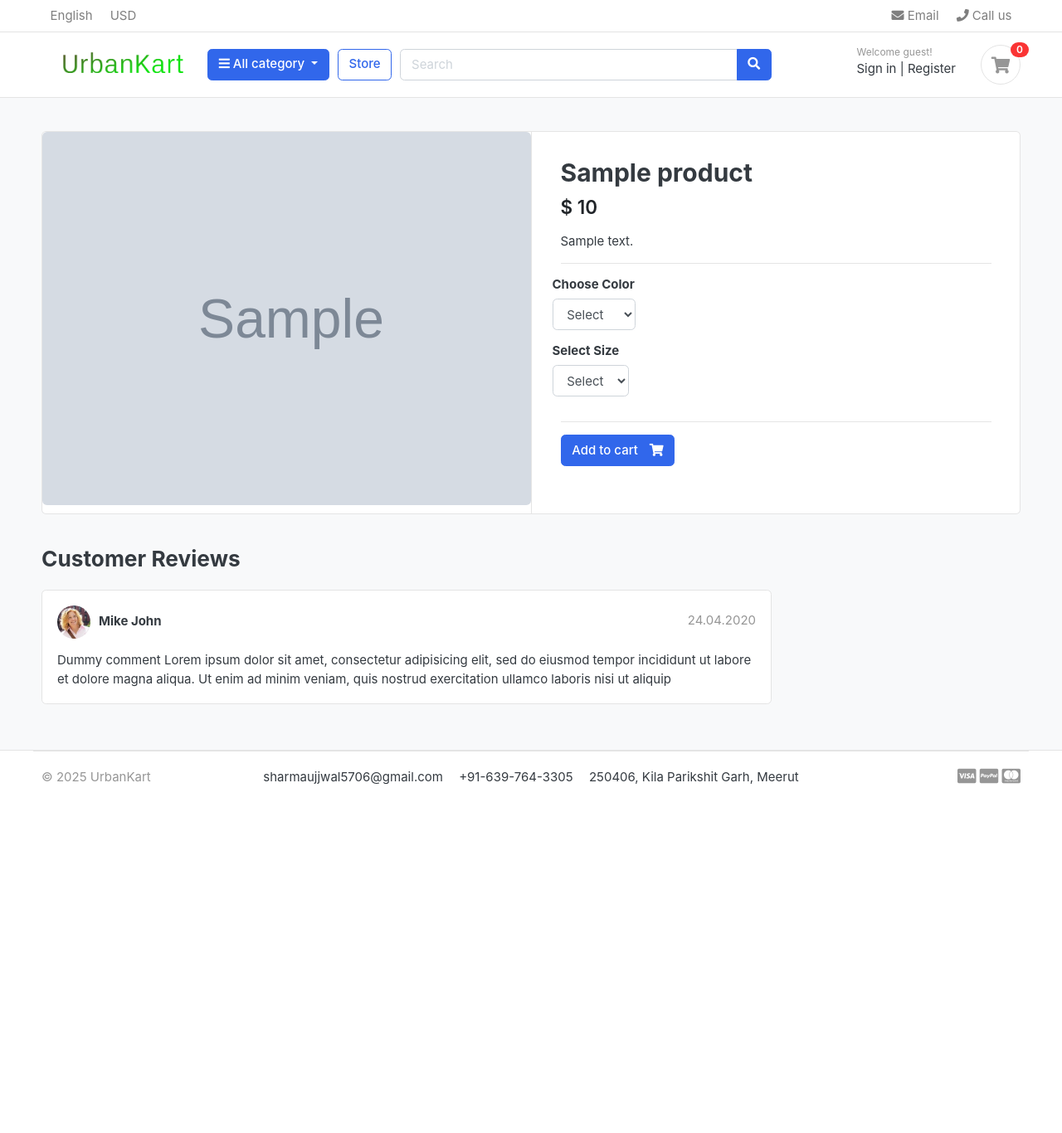
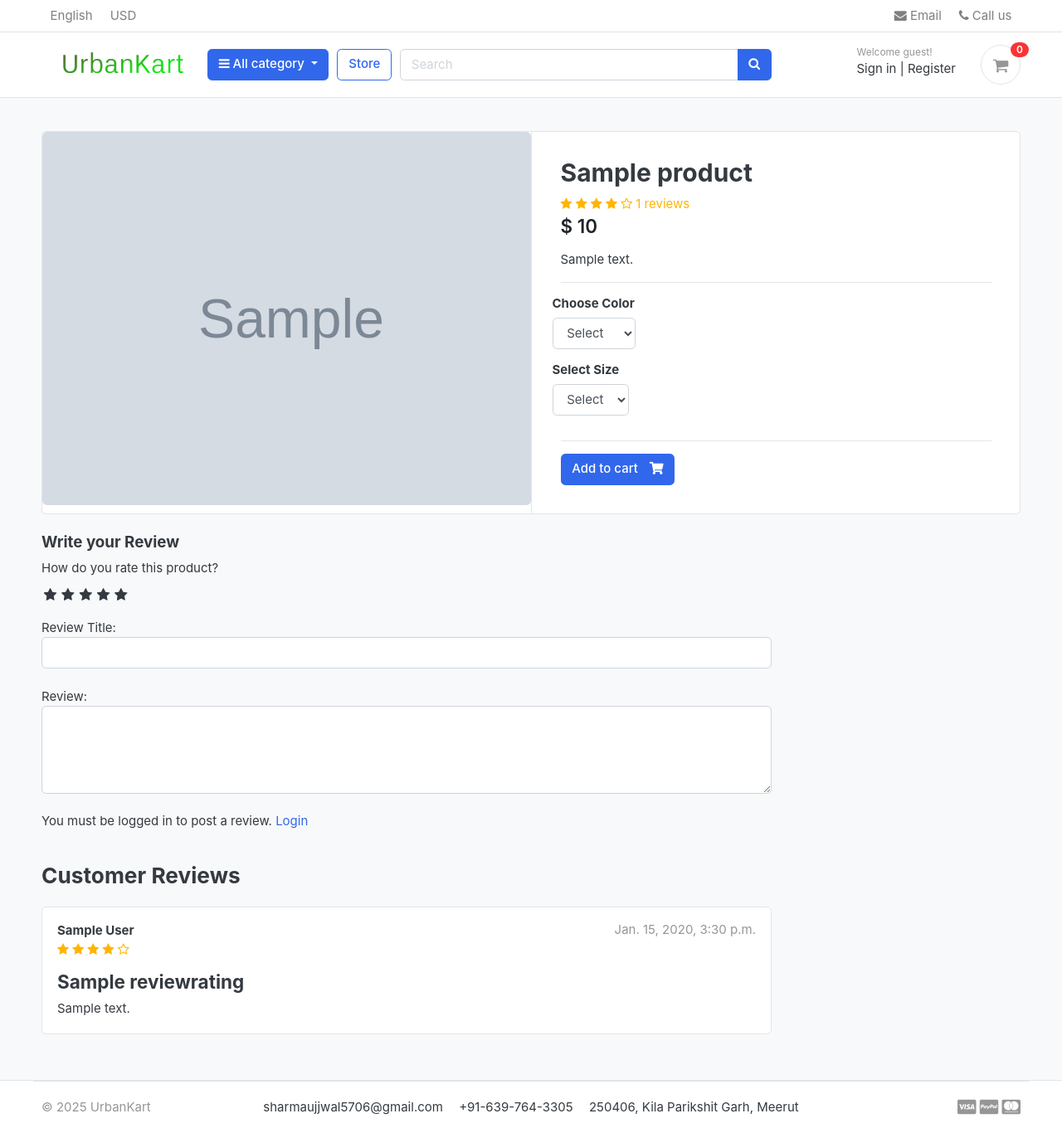
Before and after one commit to Ujjwal5705/UrbanKart, a Django app: a page that uses templates/base.html in a window 1280 px wide. Shown: the whole page at 83% size. Before the commit the page ends 946 px from the top, so only its background shows below. Run offline with Django 5.2, Linux system fonts and the light colour scheme; tables that the repository leaves empty hold one stand-in row (values such as "Sample post"); grey boxes marked "Sample" are stand-in pictures; some libraries are stand-ins or nearby versions; some web fonts are replaced.

Commit message:
Review and Rating system

```diff
--- /dev/null
+++ b/UrbanKart/static/css/custom.css
@@ -0,0 +1,45 @@
+/* Hide radio button */
+.rate > input{
+    display: none;
+}
+
+.rate{
+    display: inline-block;
+    border: 0;
+}
+
+.rate > label{
+    float: right;
+}
+
+/* Showing the stars */
+.rate > label:before{
+    display: inline-block;
+    font-size: 1.1rem;
+    font-family: FontAwesome;
+    content: "\f005";
+    margin: 0;
+    padding: 0.3rem .2rem;
+    cursor: pointer;
+}
+
+/* Half star */
+.rate .half:before{
+    content: '\f089';
+    position: absolute;
+    padding-right: 0;
+}
+
+/* Click and hover */
+input:checked ~ label, label:hover ~ label{
+    color: #ffb503;
+}
+
+/* hover highlight */
+input:checked + label:hover, input:checked ~ label:hover, input:checked ~ label:hover ~ label, label:hover ~ input:checked ~ label{
+    color: #cc9000;
+}
+
+.rating-star{
+    color: #ffb503;
+}
--- a/accounts/models.py
+++ b/accounts/models.py
@@ -64,6 +64,9 @@ class Account(AbstractBaseUser):
     def __str__(self):
         return self.email
 
+    def full_name(self):
+        return f'{self.first_name} {self.last_name}'
+
     def has_perm(self, perm, obj=None):
         return self.is_admin
 
--- a/orders/models.py
+++ b/orders/models.py
@@ -1,6 +1,7 @@
 from django.db import models
 from accounts.models import Account
-from store.models import Product, Variation
+from store.models import Product, Variation, ReviewRating
+from django.db.models import Avg
 
 # Create your models here.
 
--- a/store/admin.py
+++ b/store/admin.py
@@ -1,5 +1,5 @@
 from django.contrib import admin
-from .models import Product, Variation, ProductRating
+from .models import Product, Variation, ReviewRating
 
 # Register your models here.
 
@@ -13,6 +13,7 @@ class VariationAdmin(admin.ModelAdmin):
     list_editable = ('is_active',)
     list_filter = ('product', 'variation_category', 'variation_value')
 
+
 admin.site.register(Product, ProductAdmin)
 admin.site.register(Variation, VariationAdmin)
-admin.site.register(ProductRating)
+admin.site.register(ReviewRating)
--- a/store/urls.py
+++ b/store/urls.py
@@ -7,4 +7,5 @@ urlpatterns = [
     path("category/<slug:category_slug>/", views.store, name="products_by_category"),
     path("category/<slug:category_slug>/<slug:product_slug>/", views.product_detail, name="product_detail"),
     path("search/", views.search, name="search"),
+    path("submit_review/<int:product_id>/", views.submit_review, name="submit_review"),
 ]
--- a/store/views.py
+++ b/store/views.py
@@ -1,10 +1,13 @@
 from django.shortcuts import render, get_object_or_404, redirect
-from .models import Product
+from .models import Product, ReviewRating
 from category.models import Category
 from carts.models import CartItem
 from carts.views import _cart_id
 from django.core.paginator import Paginator
 from django.db.models import Q
+from .forms import ReviewForm
+from django.contrib import messages
+from orders.models import OrderProduct
 
 # Create your views here.
 
@@ -32,15 +35,26 @@ def product_detail(request, category_slug=None,  product_slug=None):
     try:
         single_product = Product.objects.get(category__slug=category_slug, slug=product_slug)
         in_cart = CartItem.objects.filter(cart__cart_id=_cart_id(request), product=single_product).exists()
-
     except Exception as e:
         raise e
+
+    if request.user.is_authenticated:
+        try:
+            is_ordered = OrderProduct.objects.filter(user=request.user, product__id=single_product.id).exists()
+        except OrderProduct.DoesNotExist:
+            is_ordered = False
+    else:
+        is_ordered = False
+
+    # Get the reviews
+    reviews = ReviewRating.objects.filter(product=single_product, status=True)
 
     context = {
         "single_product": single_product,
         "in_cart": in_cart,
+        "is_ordered": is_ordered,
+        "reviews": reviews,
     }
-
     return render(request, 'store/product_detail.html', context)
 
 
@@ -56,3 +70,27 @@ def search(request):
             return render(request, 'store/store.html', context)
         else:
             return redirect('store')
+
+
+def submit_review(request, product_id):
+    url = request.META.get('HTTP_REFERER')
+    if request.method == 'POST':
+        try:
+            reviews = ReviewRating.objects.get(user__id=request.user.id, product__id=product_id)
+            form = ReviewForm(request.POST,instance=reviews)
+            form.save()
+            messages.success(request, 'Thank you! your review has been updated.')
+            return redirect(url)
+        except ReviewRating.DoesNotExist:
+            form = ReviewForm(request.POST)
+            if form.is_valid():
+                data = ReviewRating()
+                data.user = request.user
+                data.product = Product.objects.get(id=product_id)
+                data.subject = form.cleaned_data['subject']
+                data.review = form.cleaned_data['review']
+                data.rating = form.cleaned_data['rating']
+                data.ip = request.META.get('REMOTE_ADDR')
+                data.save()
+                messages.success(request, 'Thank you! yout review has been submitted!')
+            return redirect(url)
--- a/templates/base.html
+++ b/templates/base.html
@@ -20,10 +20,13 @@
 
 <!-- Font awesome 5 -->
 <link href="{% static 'fonts/fontawesome/css/all.min.css' %}" type="text/css" rel="stylesheet">
+<link rel="stylesheet" href="https://cdnjs.cloudflare.com/ajax/libs/font-awesome/4.7.0/css/font-awesome.min.css">
 
 <!-- custom style -->
 <link href="{% static 'css/ui.css' %}" rel="stylesheet" type="text/css"/>
 <link href="{% static 'css/responsive.css' %}" rel="stylesheet" media="only screen and (max-width: 1200px)" />
+
+<link href="{% static 'css/custom.css' %}" rel="stylesheet" type="text/css"/>
 
 <!-- custom javascript -->
 <script src="{% static 'js/script.js' %}" type="text/javascript"></script>
--- a/templates/includes/alerts.html
+++ b/templates/includes/alerts.html
@@ -1,4 +1,3 @@
-
 {% if messages %}
     <div id="messages">
         {% for message in messages %}
--- a/templates/store/product_detail.html
+++ b/templates/store/product_detail.html
@@ -19,7 +19,16 @@
             {% csrf_token %}
             <article class="content-body">
               <h2 class="title">{{single_product.product_name}}</h2>
-
+              <div class="rating-star">
+                <span>
+                  <i class="fa fa-star{% if single_product.averageRating < 0.5 %}-o{% elif single_product.averageRating >= 0.5 and single_product.averageRating < 1 %}-half-o{% endif %}" aria-hidden="true"></i>
+                  <i class="fa fa-star{% if single_product.averageRating < 1.5 %}-o{% elif single_product.averageRating >= 1.5 and single_product.averageRating < 2 %}-half-o{% endif %}" aria-hidden="true"></i>
+                  <i class="fa fa-star{% if single_product.averageRating < 2.5 %}-o{% elif single_product.averageRating >= 2.5 and single_product.averageRating < 3 %}-half-o{% endif %}" aria-hidden="true"></i>
+                  <i class="fa fa-star{% if single_product.averageRating < 3.5 %}-o{% elif single_product.averageRating >= 3.5 and single_product.averageRating < 4 %}-half-o{% endif %}" aria-hidden="true"></i>
+                  <i class="fa fa-star{% if single_product.averageRating < 4.5 %}-o{% elif single_product.averageRating >= 4.5 and single_product.averageRating < 5 %}-half-o{% endif %}" aria-hidden="true"></i>
+                  <span> {{single_product.reviewCount}} reviews</span>
+                </span>
+              </div>
               <div class="mb-3">
                 <var class="price h4">$ {{single_product.price}}</var>
               </div>
@@ -76,27 +85,74 @@
 
     <div class="row">
       <div class="col-md-9">
+        <form action="{% url 'submit_review' single_product.id %}" method="POST">
+          {% csrf_token %}
+          <h5>Write your Review</h5>
+          <div>
+            <!-- Rating Stars -->
+            <label>How do you rate this product?</label>
+            <br>
+            <div class="rate">
+              <input type="radio" name="rating" id="rating10" value="5" required><label for="rating10" title="5"></label>
+              <input type="radio" name="rating" id="rating9" value="4.5" required><label for="rating9" title="4.5" class="half"></label>
+              <input type="radio" name="rating" id="rating8" value="4" required><label for="rating8" title="4"></label>
+              <input type="radio" name="rating" id="rating7" value="3.5" required><label for="rating7" title="3.5" class="half"></label>
+              <input type="radio" name="rating" id="rating6" value="3" required><label for="rating6" title="3"></label>
+              <input type="radio" name="rating" id="rating5" value="2.5" required><label for="rating5" title="2.5" class="half"></label>
+              <input type="radio" name="rating" id="rating4" value="2" required><label for="rating4" title="2"></label>
+              <input type="radio" name="rating" id="rating3" value="1.5" required><label for="rating3" title="1.5" class="half"></label>
+              <input type="radio" name="rating" id="rating2" value="1" required><label for="rating2" title="1"></label>
+              <input type="radio" name="rating" id="rating1" value="0.5" required><label for="rating1" title="0.5" class="half"></label>
+            </div>
+            <br>
+            Review Title:
+            <input type="text" class="form-control" name="subject">
+            <br>
+            Review:
+            <textarea name="review" rows="4" class="form-control"></textarea>
+            <br>
+            {% if user.is_authenticated %}
+              {% if is_ordered %}
+                <input type="submit" value="Submit Review" class="btn btn-primary">
+              {% else %}
+              <p>You must purchase this product to post a review. <span><a href="{% url 'add_cart' single_product.id %}">Buy Product</a></span></p>
+              {% endif %}
+            {% else %}
+              <p>You must be logged in to post a review. <span><a href="{% url 'login' %}">Login</a></span></p>
+            {% endif %}
+          </div>
+        </form>
+        <br>
+        {% include 'includes/alerts.html' %}
         <header class="section-heading">
           <h3>Customer Reviews</h3>
         </header>
 
+        {% for review in reviews %}
           <article class="box mb-3">
             <div class="icontext w-100">
-            <img src="{% static './images/avatars/avatar1.jpg' %}" class="img-xs icon rounded-circle"/>
               <div class="text">
-              <span class="date text-muted float-md-right">24.04.2020 </span>
-              <h6 class="mb-1">Mike John</h6>
+                <span class="date text-muted float-md-right">{{review.updated_at}} </span>
+                <h6 class="mb-1">{{review.user.full_name}} </h6>
+                <div class="rating-star">
+                  <span>
+                    <i class="fa fa-star{% if review.rating == 0.5 %}-half-o{% elif review.rating < 1 %}-o{% endif %}" aria-hidden="true"></i>
+                    <i class="fa fa-star{% if review.rating == 1.5 %}-half-o{% elif review.rating < 2 %}-o{% endif %}" aria-hidden="true"></i>
+                    <i class="fa fa-star{% if review.rating == 2.5 %}-half-o{% elif review.rating < 3 %}-o{% endif %}" aria-hidden="true"></i>
+                    <i class="fa fa-star{% if review.rating == 3.5 %}-half-o{% elif review.rating < 4 %}-o{% endif %}" aria-hidden="true"></i>
+                    <i class="fa fa-star{% if review.rating == 4.5 %}-half-o{% elif review.rating < 5 %}-o{% endif %}" aria-hidden="true"></i>
+                  </span>
+                </div>
               </div>
             </div>
             <div class="mt-3">
+              <h4>{{review.subject}}</h4>
               <p>
-              Dummy comment Lorem ipsum dolor sit amet, consectetur adipisicing
-              elit, sed do eiusmod tempor incididunt ut labore et dolore magna
-              aliqua. Ut enim ad minim veniam, quis nostrud exercitation ullamco
-              laboris nisi ut aliquip
+                {{review.review}}
               </p>
             </div>
           </article>
+        {% endfor %}
       </div>
     </div>
   </div>
```
Also changed, not shown: store/forms.py (added, +7 -0 lines), store/models.py (+15 -1 lines), store/migrations/0007_rename_productrating_reviewrating.py (added). Lines whose indentation alone changed are shown as unchanged.
